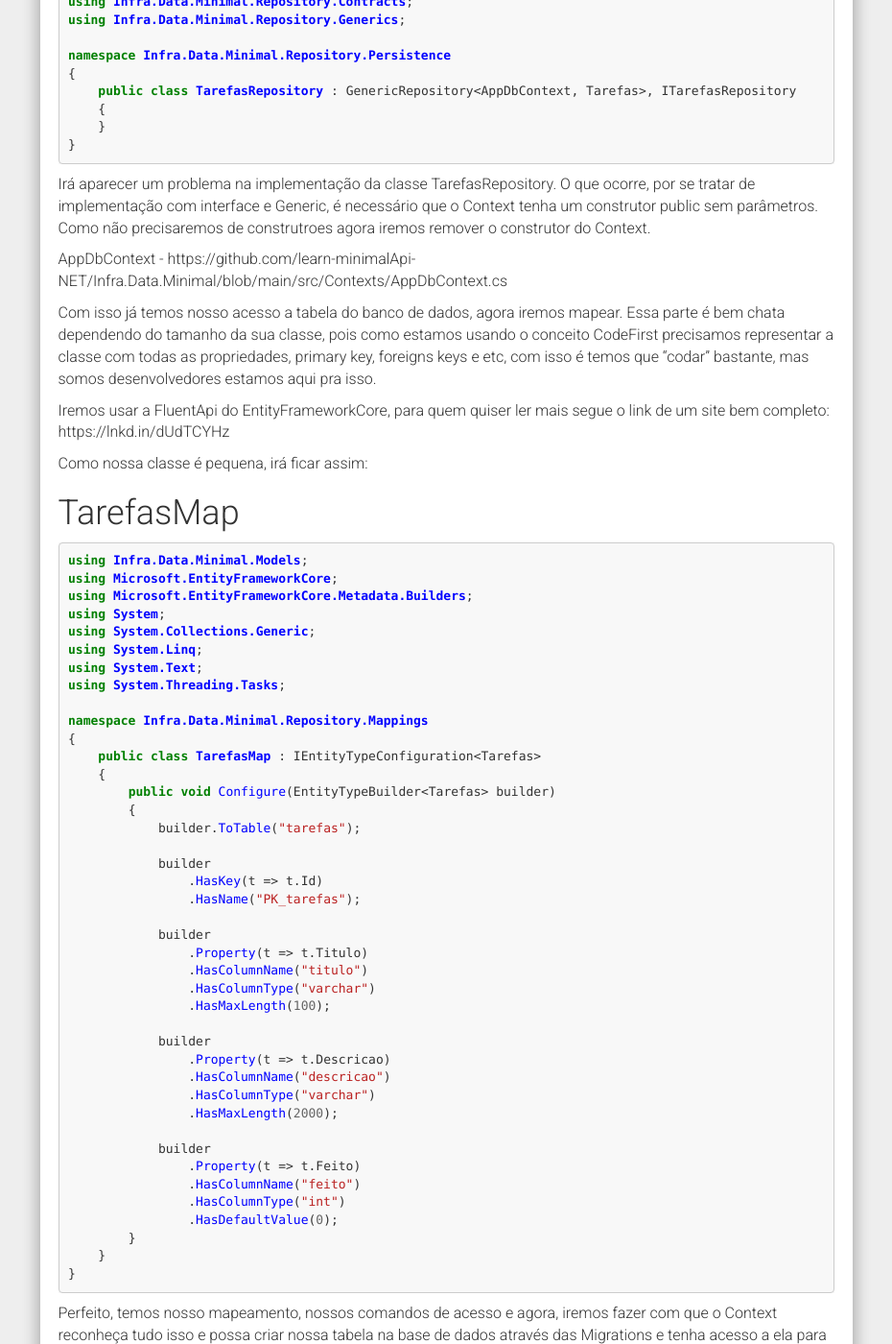
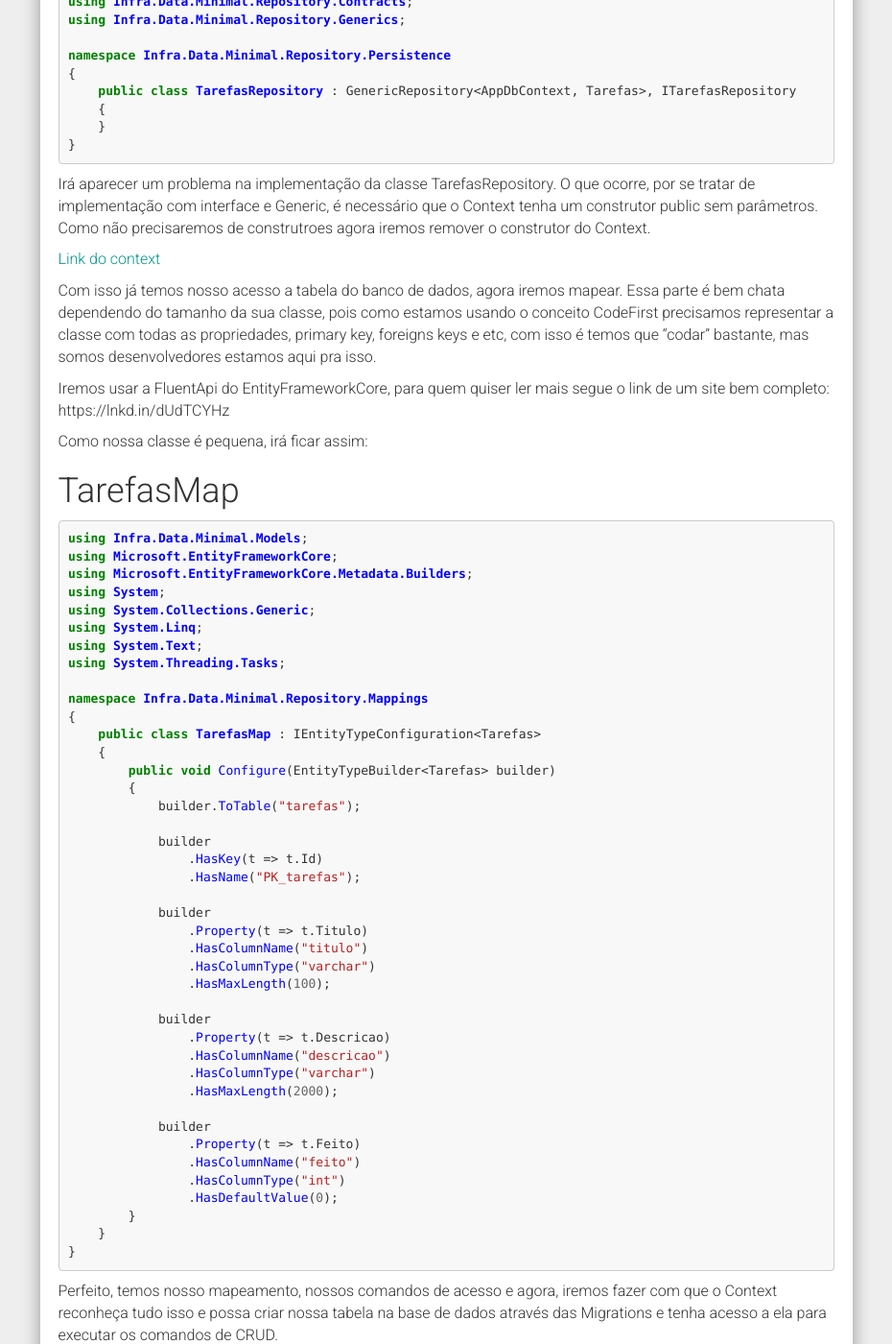
Before and after one commit to carlosdealmeida/carlosdealmeida.github.io, a Jekyll site: the page built from _posts/2022-02-08-como-construir-seu-infra-data-parte-2.md, in a window 1280 px wide and 1400 px high, scrolled down 4449 px. Shown: the whole window at 96% size, without its empty margins (321-1251 px from the left). Built offline with Jekyll 4.4.1, drawn with Linux system fonts in a browser that asks for light colours; nearby versions of some CDN libraries; our own code applies the rules of GitHub Pages for plain Markdown files; comment, search, counter and statistics services are not loaded; some of the changed text lies outside the part shown.

Commit message:
Correções de link

```diff
--- a/_posts/2022-02-08-como-construir-seu-infra-data-parte-2.md
+++ b/_posts/2022-02-08-como-construir-seu-infra-data-parte-2.md
@@ -205,7 +205,7 @@ namespace Infra.Data.Minimal.Repository.Persistence
 Irá aparecer um problema na implementação da classe TarefasRepository. O que ocorre, por se tratar de implementação com interface e Generic, é necessário que o Context tenha um construtor public sem parâmetros.
 Como não precisaremos de construtroes agora iremos remover o construtor do Context.
 
-AppDbContext - https://github.com/learn-minimalApi-NET/Infra.Data.Minimal/blob/main/src/Contexts/AppDbContext.cs
+[Link do context](https://github.com/learn-minimalApi-NET/Infra.Data.Minimal/blob/main/src/Contexts/AppDbContext.cs)
 
 Com isso já temos nosso acesso a tabela do banco de dados, agora iremos mapear. Essa parte é bem chata dependendo do tamanho da sua classe, pois como estamos usando o conceito CodeFirst precisamos representar a classe com todas
 as propriedades, primary key, foreigns keys e etc, com isso é temos que "codar" bastante, mas somos desenvolvedores estamos aqui pra isso.
@@ -266,7 +266,7 @@ para executar os comandos de CRUD.
 Iremos criar os métodos OnConfiguring e OnModelCreating, o primeiro serve para que o Context saiba para qual banco apontar e o segundo é para que a aplicação se comunique com o banco de dados de acordo com o nosso
 mapeamento.
 
-AppDbContext - https://github.com/learn-minimalApi-NET/Infra.Data.Minimal/blob/main/src/Contexts/AppDbContext.cs
+[Link do context](https://github.com/learn-minimalApi-NET/Infra.Data.Minimal/blob/main/src/Contexts/AppDbContext.cs)
 
 E por fim iremos colocar no inicio do Context a propriedade que irá referenciar a tabela Tarefas:
 
```
Also changed, not shown: _posts/2022-02-08-como-construir-seu-infra-data-parte-1.md (+1 -1 lines).
